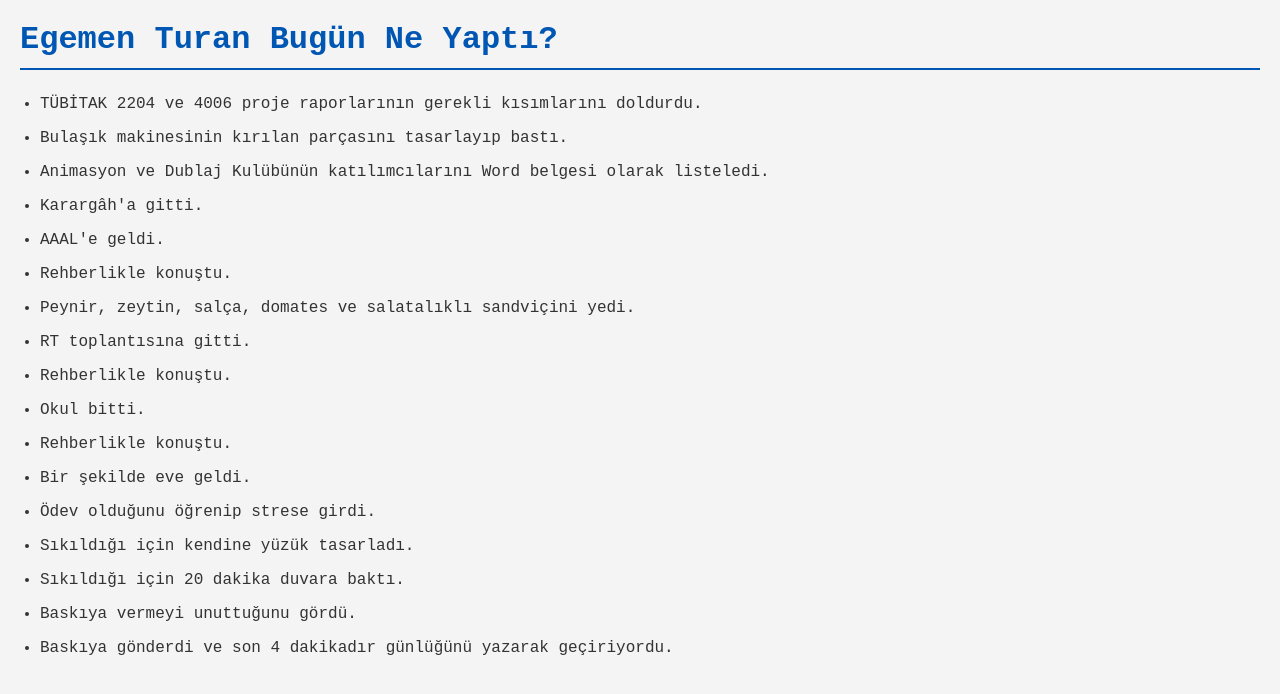
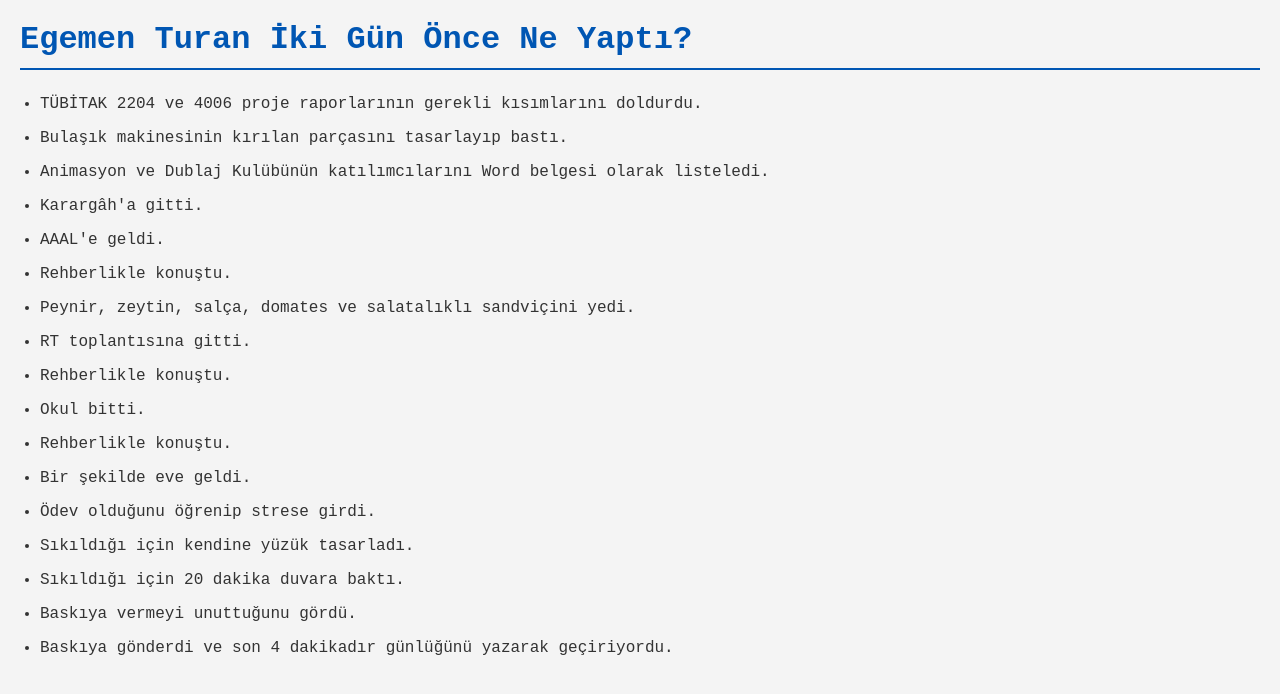
Before and after one commit to aaalrt/egementuranbuhaftaneyapiyor, a plain HTML site: page index.html in a window 1280 px wide. Drawn offline with Linux system fonts and the light colour scheme.

Commit message:
Update header text in index.html

```diff
--- a/index.html
+++ b/index.html
@@ -30,7 +30,7 @@
 </head>
 <body>
 
-    <h1>Egemen Turan Bugün Ne Yaptı?</h1>
+    <h1>Egemen Turan İki Gün Önce Ne Yaptı?</h1>
 
     <ul>
         <li>TÜBİTAK 2204 ve 4006 proje raporlarının gerekli kısımlarını doldurdu.</li>
```
